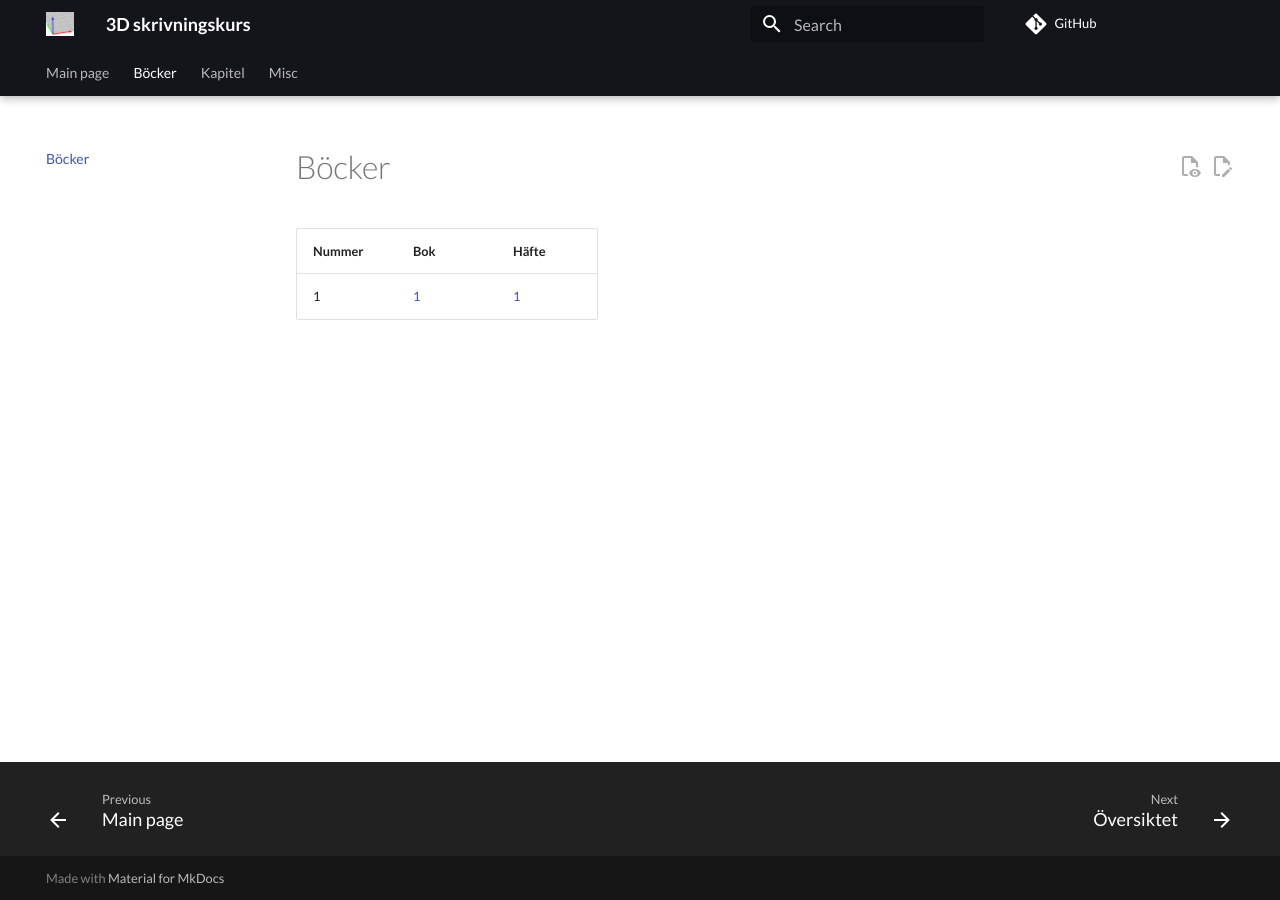
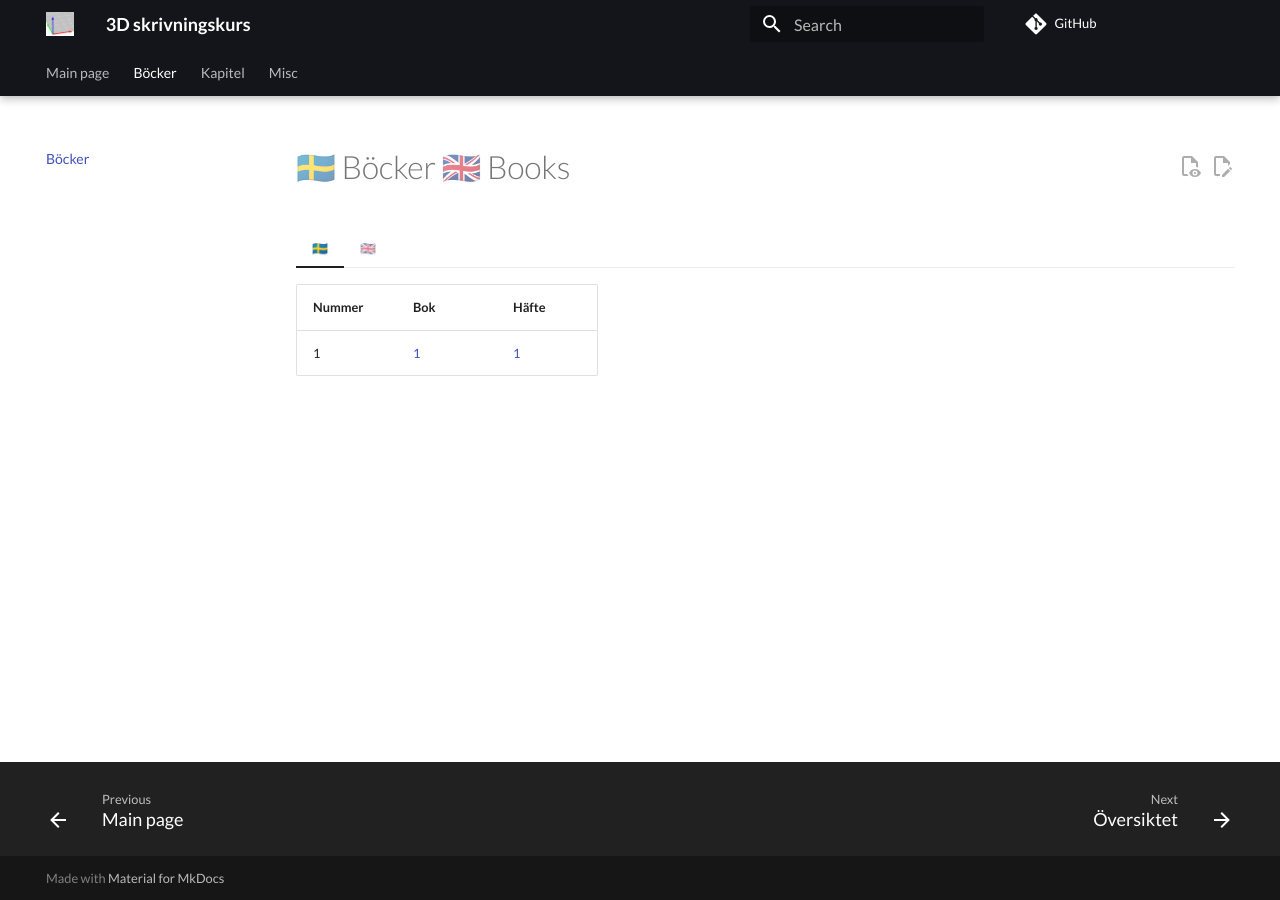
Before and after one commit to uppsala-makerspace/3d_skrivningskurs, an MkDocs documentation site: the page built from docs/books/README.md, in a window 1280 px wide. Built offline with MkDocs 1.6.1 and Material for MkDocs 9.7.7, drawn with Linux system fonts in a browser that asks for light colours; comment, search, counter and statistics services are not loaded; part of the change alters nothing that is shown.

Commit message:
Two languages, two books

```diff
--- a/docs/books/README.md
+++ b/docs/books/README.md
@@ -1,5 +1,13 @@
-# Böcker
+# 🇸🇪 Böcker 🇬🇧 Books
 
-Nummer  |Bok            |Häfte
---------|---------------|-----------------
-1       |[1](book_1.pdf)|[1](booklet_1.pdf)
+=== "🇸🇪"
+
+    Nummer  |Bok               |Häfte
+    --------|------------------|-----------------
+    1       |[1](book_1_sv.pdf)|[1](booklet_1_sv.pdf)
+
+=== "🇬🇧"
+
+    Number  |Book              |Booklet
+    --------|------------------|-----------------
+    1       |[1](book_1_en.pdf)|[1](booklet_1_en.pdf)
```
Also changed, not shown: 4 other files.
